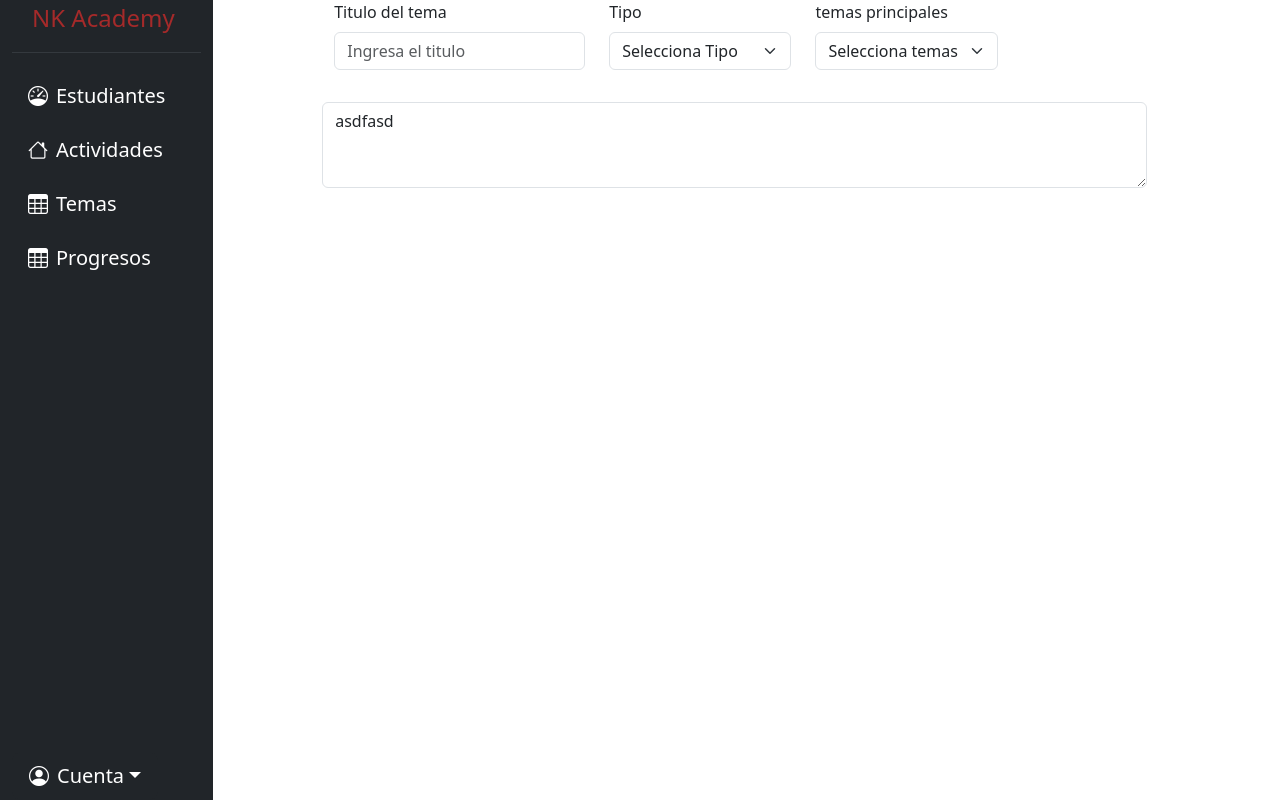
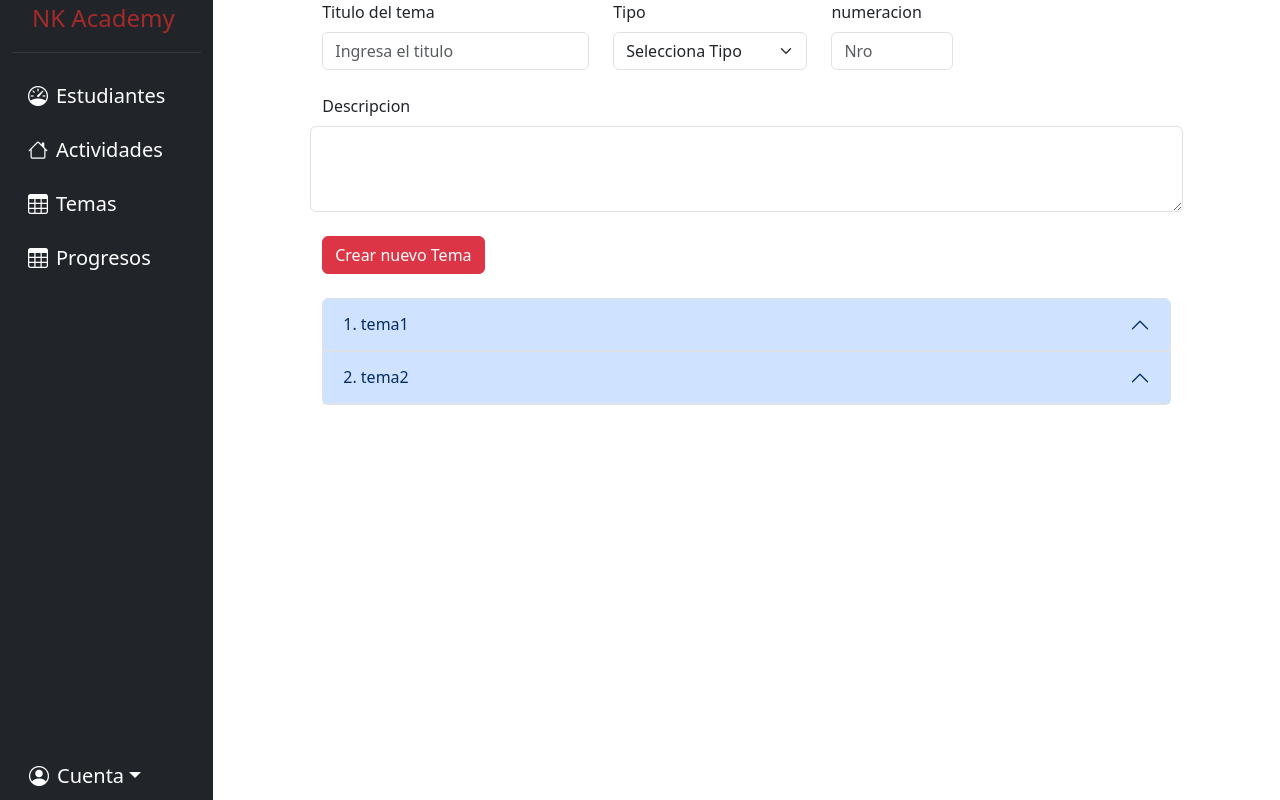
Before and after one commit to asdsaOO/ProyGr, a React (Vite) app: page /Home/Topics in a window 1280 px wide. Built offline with nearby package versions, Linux system fonts and the light colour scheme.

Commit message:
pre def commit

```diff
--- a/package.json
+++ b/package.json
@@ -12,13 +12,15 @@
   "dependencies": {
     "@emotion/react": "^11.11.4",
     "@emotion/styled": "^11.11.5",
+    "@mui/icons-material": "^5.15.20",
+    "@mui/material": "^5.15.20",
+    "axios": "^1.7.7",
     "bootstrap": "^5.3.3",
     "bootstrap-icons": "^1.11.3",
     "react": "^18.3.1",
     "react-dom": "^18.3.1",
     "react-router-dom": "^6.26.2",
-    "@mui/material": "^5.15.20",
-    "@mui/icons-material": "^5.15.20"
+    "sweetalert2": "^11.14.1"
   },
   "devDependencies": {
     "@eslint/js": "^9.9.0",
--- /dev/null
+++ b/src/Components/ButtonFormComp.jsx
@@ -0,0 +1,11 @@
+import React from "react";
+
+function ButtonFormComp(props){
+  return(
+
+    <button className="btn btn-danger" type={props.type}>{props.texto}</button>
+  );
+
+}
+
+export {ButtonFormComp}
--- a/src/Components/SelectFormComp.jsx
+++ b/src/Components/SelectFormComp.jsx
@@ -2,21 +2,20 @@ import React from "react";
 
 function SelectFormComp(props) {
   return (
-    <>
+    <div hidden={props.hide}>
       <label htmlFor={props.id} className="form-label">{props.text}</label>
-      <select class="form-select" aria-label="Default select example" id={props.id} name={props.name}>
+      <select  className="form-select" aria-label="Default select example" id={props.id} name={props.name} onChange={props.onchange}>
         <option selected>Selecciona {props.text}</option>
         {
           props.options?(
           props.options.map((option, index) => (
               <option key={index} value={option.value}>{option.text}</option>
-
             )
           )
         ): null
         }
       </select>
-    </>
+    </div>
   )
 }
 
--- a/src/Components/TextAreaForm.jsx
+++ b/src/Components/TextAreaForm.jsx
@@ -4,7 +4,7 @@ function TextAreaForm (props){
   return(
   <>
     <label htmlFor={props.id} className="form-label">{props.text}</label>
-    <textarea name={props.id} className="form-control" id={props.id} rows="3">asdfasd</textarea>
+    <textarea name={props.name} className="form-control" id={props.id} rows="3"></textarea>
 
   </>
   );
--- /dev/null
+++ b/src/Components/TopicsAcordeonComp.jsx
@@ -0,0 +1,78 @@
+import React from "react";
+import 'bootstrap/dist/css/bootstrap.min.css';
+import 'bootstrap/dist/js/bootstrap.bundle.min.js';
+
+function TopicsAcordeonComp(props) {
+  return (
+    <>
+      <div className="accordion" id="accordionPanelsStayOpenExample">
+        {
+          props.temas ? (
+            props.temas.map((item, index) => (
+              <div className="accordion-item" key={index}>
+                <h2 className="accordion-header">
+                  <button className="accordion-button" type="button" data-bs-toggle="collapse"
+                  data-bs-target={`#collapse-${index}`} aria-expanded="true" aria-controls={`collapse-${index}`}>
+                    {item.numeracion}. {item.titulo}
+
+                  </button>
+                </h2>
+                <div id={`collapse-${index}`} className="accordion-collapse collapse ">
+                  <div className="accordion-body row">
+                    <div className="col-10">
+                      <p>{item.descripcion}</p>
+                    </div>
+                    <div className="col-2 mb-3" >
+                      <button className="btn btn-danger">
+                        <i className="bi bi-trash-fill"></i>
+                      </button>
+                      <button className="btn btn-warning">
+                        <i className="bi bi-pencil-square"></i>
+                      </button>
+                    </div>
+
+                    {item.subtemas ? (
+                      item.subtemas.map((subItem, subIndex) => (
+                        <div className="accordion" id="nestedAccordionOne">
+                          <div className="accordion-item">
+                            <h2 className="accordion-header">
+                              <button className="accordion-button" type="button" data-bs-toggle="collapse"
+                              data-bs-target={`#collapse-s${subIndex}`} aria-expanded="true" aria-controls={`collapse-s${subIndex}`}>
+                                {subItem.numeracion}. {subItem.titulo}
+                              </button>
+                            </h2>
+                            <div id={`collapse-s${subIndex}`} className="accordion-collapse collapse ">
+                              <div className="container accordion-body row">
+                                <div className="col-10">
+                                  <p>{subItem.descripcion}</p>
+                                </div>
+                                <div className="col-2">
+                                  <button className="btn btn-danger">
+                                    <i className="bi bi-trash-fill"></i>
+                                  </button>
+                                  <button className="btn btn-warning">
+                                    <i className="bi bi-pencil-square"></i>
+                                  </button>
+                                </div>
+                              </div>
+                            </div>
+                          </div>
+                        </div>
+                      ))
+
+                    ) : <a>No hay subtemas registrados....</a>}
+                    {/* Fin del Segundo Nivel */}
+                  </div>
+                </div>
+              </div>
+            )
+            )
+          ) : <a>No hay temas registrados</a>
+        }
+      </div>
+    </>
+
+  )
+}
+
+export { TopicsAcordeonComp }
--- /dev/null
+++ b/src/Controllers/TopicsAdmControl.jsx
@@ -0,0 +1,20 @@
+import * as services from '../Services/TopicsAdmServ'
+
+async function agregarTema(e){
+  e.preventDefault();
+  const formdata= new FormData(e.target);
+  const dataObj=Object.fromEntries(formdata);
+  //console.log(dataObj.temaInp);
+  const response=await services.agregarTemas(dataObj);
+
+  return response;
+
+
+
+}
+
+function eliminarTema(e){
+
+}
+
+export {agregarTema,eliminarTema}
--- a/src/Pages/Routes.jsx/Routes.jsx
+++ b/src/Pages/Routes.jsx/Routes.jsx
@@ -1,4 +1,5 @@
 import React from "react";
+import { Navigate } from "react-router-dom";
 import { ActivitiesAdmPag } from "../ActivitiesAdmPag";
 import { createBrowserRouter } from "react-router-dom";
 import { ProgressAdmPag } from "../ProgressAdmPag";
@@ -38,6 +39,10 @@ function routerApp (){
         {
           path:"Activities",
           element:<ActivitiesAdmPag/>
+        },
+        {
+          path: "",
+          element: <Navigate to="Topics" replace />,
         }
 
       ]
--- a/src/Pages/TopicsAdmPag.jsx
+++ b/src/Pages/TopicsAdmPag.jsx
@@ -2,38 +2,127 @@ import React from "react";
 import { TextAreaForm } from "../Components/TextAreaForm";
 import { InputComp } from "../Components/InputFormComp";
 import { SelectFormComp } from "../Components/SelectFormComp";
+import { TopicsAcordeonComp } from "../Components/TopicsAcordeonComp";
+import { ButtonFormComp } from "../Components/ButtonFormComp";
+import * as controller from "../Controllers/TopicsAdmControl"
+import Swal from "sweetalert2";
+import { useState } from "react";
 
 function TopicsAdmPag() {
+  const [tipoTema,setTipoTema]=useState("tema");
+
+  const agregarTema = async (e)=>{
+    const response= await controller.agregarTema(e);
+    if(response[0].oboolean==true){
+      Swal.fire({
+        title: 'Error!',
+        text: 'Se registro correctamente',
+        icon: 'success',
+        confirmButtonText: 'Cool'
+      })
+
+
+    }else{
+      Swal.fire({
+        title: 'Error!',
+        text: 'Algo salio mal',
+        icon: 'error',
+        confirmButtonText: 'Cool'
+      })
+    }
+
+  }
   return (
-    <div className="row mb-4 col-10">
+    <div className="mb-4 col-10">
+      <div className="row">
+        <form onSubmit={agregarTema} >
           <div className="row mb-4">
             <div className=" col-xl-4 col-sm-12 col-4">
               <InputComp
                 text='Titulo del tema'
                 placeholder='Ingresa el titulo'
-            name='tituloInp'
-            id='tituloInp'
+                name='temaInp'
+                id='temaInp'
               />
             </div>
             <div className="col-xl-3">
               <SelectFormComp
+                onchange={(e)=>{setTipoTema(e.target.value) }}
+                name="tipo"
                 options={
                   [
-                {value:1,text:"Tema Principal"},
-                {value:2,text:"Tema Secundario"}
+                    { value: "tema", text: "Tema Principal" },
+                    { value: "subtema", text: "Tema Secundario" }
                   ]
                 }
                 text="Tipo"
               />
             </div>
+            <div className="col-xl-2">
+              <InputComp
+                type="number"
+                text="numeracion"
+                placeholder="Nro"
+                name="numeracionInp"
+                id="numeracionInp"
+              />
+            </div>
             <div className="col-xl-3">
               <SelectFormComp
+                hide={tipoTema=="tema"?true:false}
                 text="temas principales"
               />
             </div>
+
           </div>
           <div className="row mb-4">
-        <TextAreaForm />
+            <TextAreaForm
+              text="Descripcion"
+              name="descripcionInp"
+              id="descripcionInp"
+            />
+
+          </div>
+          <div className="row mb-4">
+            <div className=" col-xl-4">
+            <ButtonFormComp
+              type="submit"
+              texto="Crear nuevo Tema"
+            />
+            </div>
+          </div>
+        </form>
+      </div>
+      <div className="row mt-10">
+        <TopicsAcordeonComp
+          temas={[
+            {
+              "titulo": "tema1",
+              "descripcion": "a",
+              "numeracion": 1,
+              "subtemas": [{
+                "titulo": "subtema1",
+                "descripcion": "a",
+                "numeracion": 1,
+              },
+              {
+                "titulo": "subtema1",
+                "descripcion": "a",
+                "numeracion": 2,
+              }
+
+
+              ]
+
+
+            },
+            {
+              "titulo": "tema2",
+              "descripcion": "b",
+              "numeracion": 2
+            }
+          ]}
+        />
 
       </div>
     </div>
--- /dev/null
+++ b/src/Services/TopicsAdmServ.jsx
@@ -0,0 +1,28 @@
+
+import axios from "axios";
+const url = "http://localhost:3000/api/topics";
+
+async function agregarTemas(data){
+  console.log("servicio");
+  console.log(data);
+  const datosEnviar = {
+    tema:data.temaInp,
+    descripcion:data.descripcionInp,
+    indice:data.numeracionInp,
+    tipo:data.tipo
+  }
+  /*const datosEnviar={
+    tema: "Nuevo Tema",
+    descripcion: "Descripción del nuevo tema",
+    indice: 1,
+    tipo: "tema"
+  }*/
+  console.log(datosEnviar);
+  const response = (await axios.post(url+"/agregar",datosEnviar)).data;
+  console.log(response);
+  return response;
+
+
+
+}
+export{agregarTemas}
```
Also changed, not shown: 1 other file (tests, documents, lock files or other folders). Lines whose indentation alone changed are shown as unchanged.
